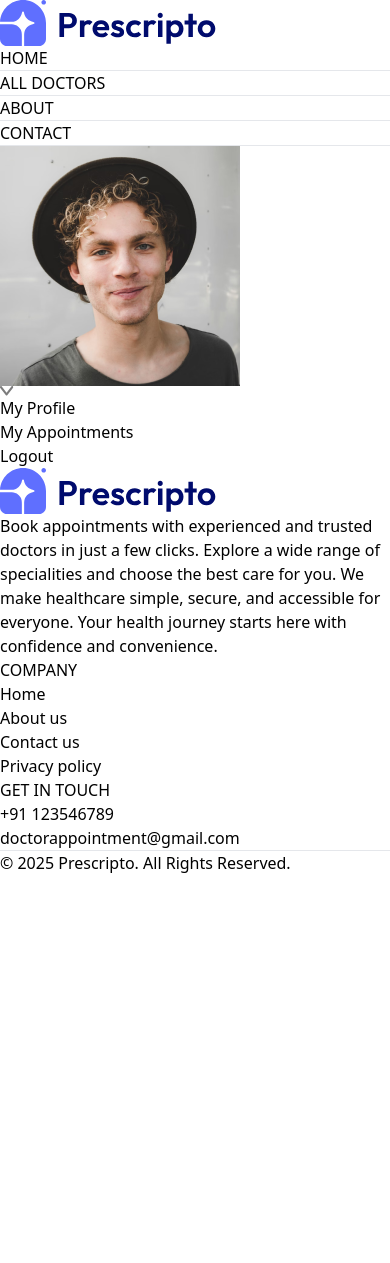
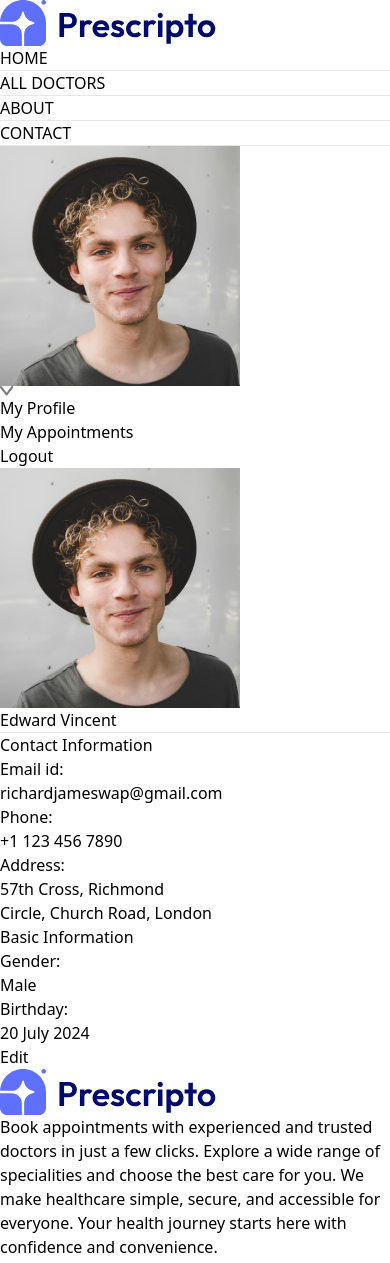
Before and after one commit to priyanka-babar/Doctor-Appointment-Project, a React (Vite) app: page /my-profile in a window 390 px wide. Shown: the top 1263 px of the page. Before the commit the page ends 875 px from the top, so only its background shows below. Built offline with nearby package versions, Linux system fonts and the light colour scheme.

Commit message:
DAP-112: Implement user profile component with editable fields and responsive design

```diff
--- a/src/pages/MyProfile.jsx
+++ b/src/pages/MyProfile.jsx
@@ -1,11 +1,197 @@
-import React from 'react'
+import React, { useState } from "react";
+import { assets } from "../assets/assets";
 
- const MyProfile = () => {
+const MyProfile = () => {
+  const [userData, setUserData] = useState({
+    name: "Edward Vincent",
+    image: assets.profile_pic,
+    email: "richardjameswap@gmail.com",
+    phone: "+1 123 456 7890",
+    address: {
+      line1: "57th Cross, Richmond",
+      line2: "Circle, Church Road, London",
+    },
+    gender: "Male",
+    dob: "2024-07-20",
+  });
+
+  const [isEdit, setIsEdit] = useState(false);
+
   return (
-    <div>
+    <div className="w-full flex ml-20 py-1 bg-gray-50">
+      <div className="bg-white p-4 rounded-2xl shadow-md w-full max-w-md">
 
+        {/* IMAGE + NAME CENTER */}
+        <div className="flex flex-col ">
+          <img
+            src={userData.image}
+            alt="Profile"
+            className="w-28 h-28 rounded-xl object-cover shadow-md"
+          />
+
+          {/* NAME */}
+          {isEdit ? (
+            <input
+              type="text"
+              value={userData.name}
+              className="mt-4 border p-2 rounded-lg text-center w-full max-w-xs"
+              onChange={(e) =>
+                setUserData((prev) => ({ ...prev, name: e.target.value }))
+              }
+            />
+          ) : (
+            <h2 className="text-2xl font-semibold text-gray-800 mt-4">
+              {userData.name}
+            </h2>
+          )}
+        </div>
+        <hr className="mt-2"/>
+
+        {/* CONTACT INFO */}
+        <div className="mt-4">
+          <p className="text-xs font-semibold text-gray-400 uppercase mb-3">
+            Contact Information
+          </p>
+
+          <div className="grid grid-cols-[110px_1fr] gap-y-4 text-sm">
+
+            {/* Email */}
+            <p className="text-gray-500">Email id:</p>
+            {isEdit ? (
+              <input
+                className="border rounded-md p-2 w-full"
+                value={userData.email}
+                onChange={(e) =>
+                  setUserData((prev) => ({ ...prev, email: e.target.value }))
+                }
+              />
+            ) : (
+              <p className="text-blue-600 underline cursor-pointer">
+                {userData.email}
+              </p>
+            )}
+
+            {/* Phone */}
+            <p className="text-gray-500">Phone:</p>
+            {isEdit ? (
+              <input
+                className="border rounded-md p-2 w-full"
+                value={userData.phone}
+                onChange={(e) =>
+                  setUserData((prev) => ({ ...prev, phone: e.target.value }))
+                }
+              />
+            ) : (
+              <p className="text-blue-600 underline cursor-pointer">
+                {userData.phone}
+              </p>
+            )}
+
+            {/* Address */}
+            <p className="text-gray-500">Address:</p>
+            {isEdit ? (
+              <div className="space-y-2">
+                <input
+                  className="border rounded-md p-2 w-full"
+                  value={userData.address.line1}
+                  onChange={(e) =>
+                    setUserData((prev) => ({
+                      ...prev,
+                      address: { ...prev.address, line1: e.target.value },
+                    }))
+                  }
+                />
+                <input
+                  className="border rounded-md p-2 w-full"
+                  value={userData.address.line2}
+                  onChange={(e) =>
+                    setUserData((prev) => ({
+                      ...prev,
+                      address: { ...prev.address, line2: e.target.value },
+                    }))
+                  }
+                />
+              </div>
+            ) : (
+              <p>
+                {userData.address.line1}
+                <br />
+                {userData.address.line2}
+              </p>
+            )}
+          </div>
+        </div>
+
+        {/* BASIC INFO */}
+        <div className="mt-8">
+          <p className="text-xs font-semibold text-gray-400 uppercase mb-3">
+            Basic Information
+          </p>
+
+          <div className="grid grid-cols-[110px_1fr] gap-y-4 text-sm">
+
+            {/* Gender */}
+            <p className="text-gray-500">Gender:</p>
+            {isEdit ? (
+              <select
+                className="border rounded-md p-2 w-full"
+                value={userData.gender}
+                onChange={(e) =>
+                  setUserData((prev) => ({ ...prev, gender: e.target.value }))
+                }
+              >
+                <option>Male</option>
+                <option>Female</option>
+              </select>
+            ) : (
+              <p>{userData.gender}</p>
+            )}
+
+            {/* DOB */}
+            <p className="text-gray-500">Birthday:</p>
+            {isEdit ? (
+              <input
+                type="date"
+                className="border rounded-md p-2 w-full"
+                value={userData.dob}
+                onChange={(e) =>
+                  setUserData((prev) => ({ ...prev, dob: e.target.value }))
+                }
+              />
+            ) : (
+              <p>
+                {new Date(userData.dob).toLocaleDateString("en-GB", {
+                  day: "numeric",
+                  month: "long",
+                  year: "numeric",
+                })}
+              </p>
+            )}
+          </div>
+        </div>
+
+        {/* BUTTON */}
+        <div className="flex justify-center mt-8">
+          {!isEdit ? (
+            <button
+              onClick={() => setIsEdit(true)}
+              className="px-6 py-2 rounded-full border border-gray-300 hover:bg-gray-100"
+            >
+              Edit
+            </button>
+          ) : (
+            <button
+              onClick={() => setIsEdit(false)}
+              className="px-6 py-2 rounded-full border border-blue-500 text-blue-600 hover:bg-blue-50"
+            >
+              Save Information
+            </button>
+          )}
+        </div>
+
+      </div>
     </div>
-  )
-}
+  );
+};
 
 export default MyProfile;
```
